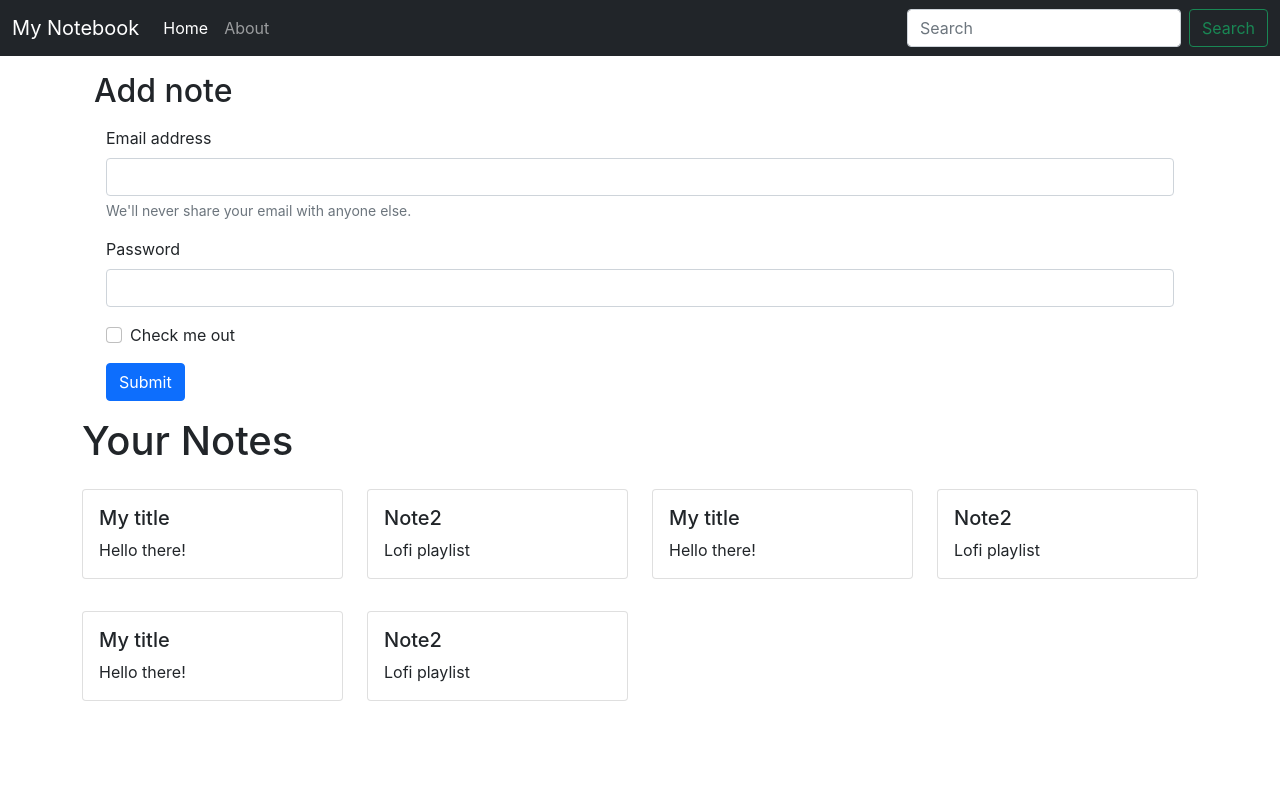
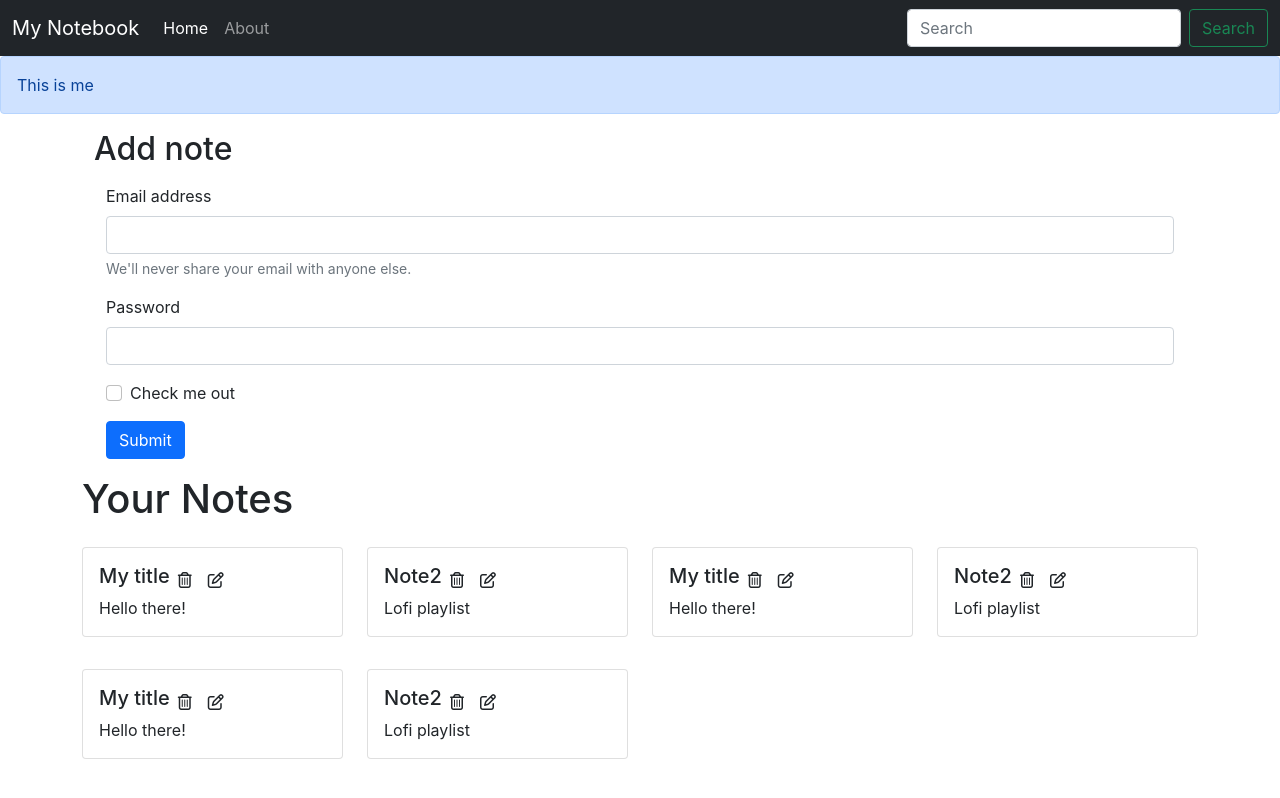
Before and after one commit to Kuljeet612/notesapp, a React (Create React App) app: page / in a window 1280 px wide. Built offline with nearby package versions, Linux system fonts and the light colour scheme; the HTML template or start-up script is replaced by a standard one.

Commit message:
Adding fa icons

```diff
--- a/public/index.html
+++ b/public/index.html
@@ -17,6 +17,7 @@
   <body>
     <noscript>You need to enable JavaScript to run this app.</noscript>
     <div id="root"></div>
+    <script src="https://kit.fontawesome.com/7a2c788039.js" crossorigin="anonymous"></script>
     <script src="https://cdn.jsdelivr.net/npm/bootstrap@5.1.3/dist/js/bootstrap.bundle.min.js" integrity="sha384-ka7Sk0Gln4gmtz2MlQnikT1wXgYsOg+OMhuP+IlRH9sENBO0LRn5q+8nbTov4+1p" crossorigin="anonymous"></script>
   </body>
 </html>
--- a/src/App.js
+++ b/src/App.js
@@ -4,6 +4,7 @@ import Navbar from './components/Navbar';
 import { BrowserRouter as Router,Routes,Route } from "react-router-dom";
 import About from './components/About';
 import NoteState from './context/notes/NoteState';
+import { Alert } from './components/Alert';
 
 //making all the state variables of NoteState available in all the components at line 13
 function App() {
@@ -12,6 +13,7 @@ function App() {
       <NoteState>
         <Router>
           <Navbar />
+          <Alert msg="This is me"/>
           <div className="container">
           <Routes>
             <Route exact path="/" element={<Home />} />
--- /dev/null
+++ b/src/components/Alert.js
@@ -0,0 +1,11 @@
+import React from "react";
+
+export const Alert = (props) => {
+  return (
+    <div>
+      <div className="alert alert-primary" role="alert">
+        {props.msg}
+      </div>
+    </div>
+  );
+};
--- a/src/components/Home.js
+++ b/src/components/Home.js
@@ -9,41 +9,41 @@ function Home() {
       <div className="container my-3">
         <h2>Add note</h2>
         <form className="container my-3">
-          <div class="mb-3">
-            <label for="exampleInputEmail1" class="form-label">
+          <div className="mb-3">
+            <label htmlFor="exampleInputEmail1" className="form-label">
               Email address
             </label>
             <input
               type="email"
-              class="form-control"
+              className="form-control"
               id="exampleInputEmail1"
               aria-describedby="emailHelp"
             />
-            <div id="emailHelp" class="form-text">
+            <div id="emailHelp" className="form-text">
               We'll never share your email with anyone else.
             </div>
           </div>
-          <div class="mb-3">
-            <label for="exampleInputPassword1" class="form-label">
+          <div className="mb-3">
+            <label htmlFor="exampleInputPassword1" className="form-label">
               Password
             </label>
             <input
               type="password"
-              class="form-control"
+              className="form-control"
               id="exampleInputPassword1"
             />
           </div>
-          <div class="mb-3 form-check">
+          <div className="mb-3 form-check">
             <input
               type="checkbox"
-              class="form-check-input"
+              className="form-check-input"
               id="exampleCheck1"
             />
-            <label class="form-check-label" for="exampleCheck1">
+            <label className="form-check-label" htmlFor="exampleCheck1">
               Check me out
             </label>
           </div>
-          <button type="submit" class="btn btn-primary">
+          <button type="submit" className="btn btn-primary">
             Submit
           </button>
         </form>
--- a/src/components/NoteItem.js
+++ b/src/components/NoteItem.js
@@ -7,11 +7,12 @@ const NoteItem = (props)=> {
       <div className="col-md-3">
         <div className="card my-3">
           <div className="card-body">
-            <h5 className="card-title">{note.title}</h5>
-            <p className="card-text">
-             {note.desc}
-            </p>
-
+              <div className="d-flex align-items-center">
+              <h5 className="card-title">{note.title}</h5>
+              <i className="far fa-trash-can mx-2"></i>
+              <i className="far fa-edit mx-2"></i>
+              </div>
+            <p className="card-text">{note.desc}</p>
           </div>
         </div>
       </div>
--- a/src/components/Notes.js
+++ b/src/components/Notes.js
@@ -10,7 +10,7 @@ function Notes() {
     <div className="row my-3">
         <h1>Your Notes</h1>
         {notes.map((note) => {
-          return <NoteItem note={note}/>
+          return <NoteItem key={note._id} note={note}/>
         })}
       </div>
   )
--- a/src/context/notes/NoteState.js
+++ b/src/context/notes/NoteState.js
@@ -4,7 +4,7 @@ import NotesContext from "./NotesContext";
 const NoteState = (props) => {
     const notesInitial = [
         {
-            "_id": "62014dd5a8ac977b70e2e490",
+            "_id": "62014dd5a8ac97a7b70e2e490",
             "user": "6200a95bc1727f6348379bf1",
             "title": "My title",
             "desc": "Hello there!",
@@ -13,7 +13,7 @@ const NoteState = (props) => {
             "__v": 0
           },
           {
-            "_id": "620158d7750c711308b90ece",
+            "_id": "620158d7750c7113108b90ece",
             "user": "6200a95bc1727f6348379bf1",
             "title": "Note2",
             "desc": "Lofi playlist",
@@ -22,7 +22,7 @@ const NoteState = (props) => {
             "__v": 0
           },
           {
-            "_id": "62014dd5a8ac977b70e2e490",
+            "_id": "62014dd5a8ac977b70e23e490",
             "user": "6200a95bc1727f6348379bf1",
             "title": "My title",
             "desc": "Hello there!",
@@ -31,7 +31,7 @@ const NoteState = (props) => {
             "__v": 0
           },
           {
-            "_id": "620158d7750c711308b90ece",
+            "_id": "620158d7750c711308b940ece",
             "user": "6200a95bc1727f6348379bf1",
             "title": "Note2",
             "desc": "Lofi playlist",
@@ -40,7 +40,7 @@ const NoteState = (props) => {
             "__v": 0
           },
           {
-            "_id": "62014dd5a8ac977b70e2e490",
+            "_id": "62014dd5a8ac977b70e52e490",
             "user": "6200a95bc1727f6348379bf1",
             "title": "My title",
             "desc": "Hello there!",
@@ -49,7 +49,7 @@ const NoteState = (props) => {
             "__v": 0
           },
           {
-            "_id": "620158d7750c711308b90ece",
+            "_id": "620158d7750c711308b960ece",
             "user": "6200a95bc1727f6348379bf1",
             "title": "Note2",
             "desc": "Lofi playlist",
--- a/src/index.css
+++ b/src/index.css
@@ -11,3 +11,6 @@ code {
   font-family: source-code-pro, Menlo, Monaco, Consolas, 'Courier New',
     monospace;
 }
+i {
+  cursor: pointer;
+}
```
